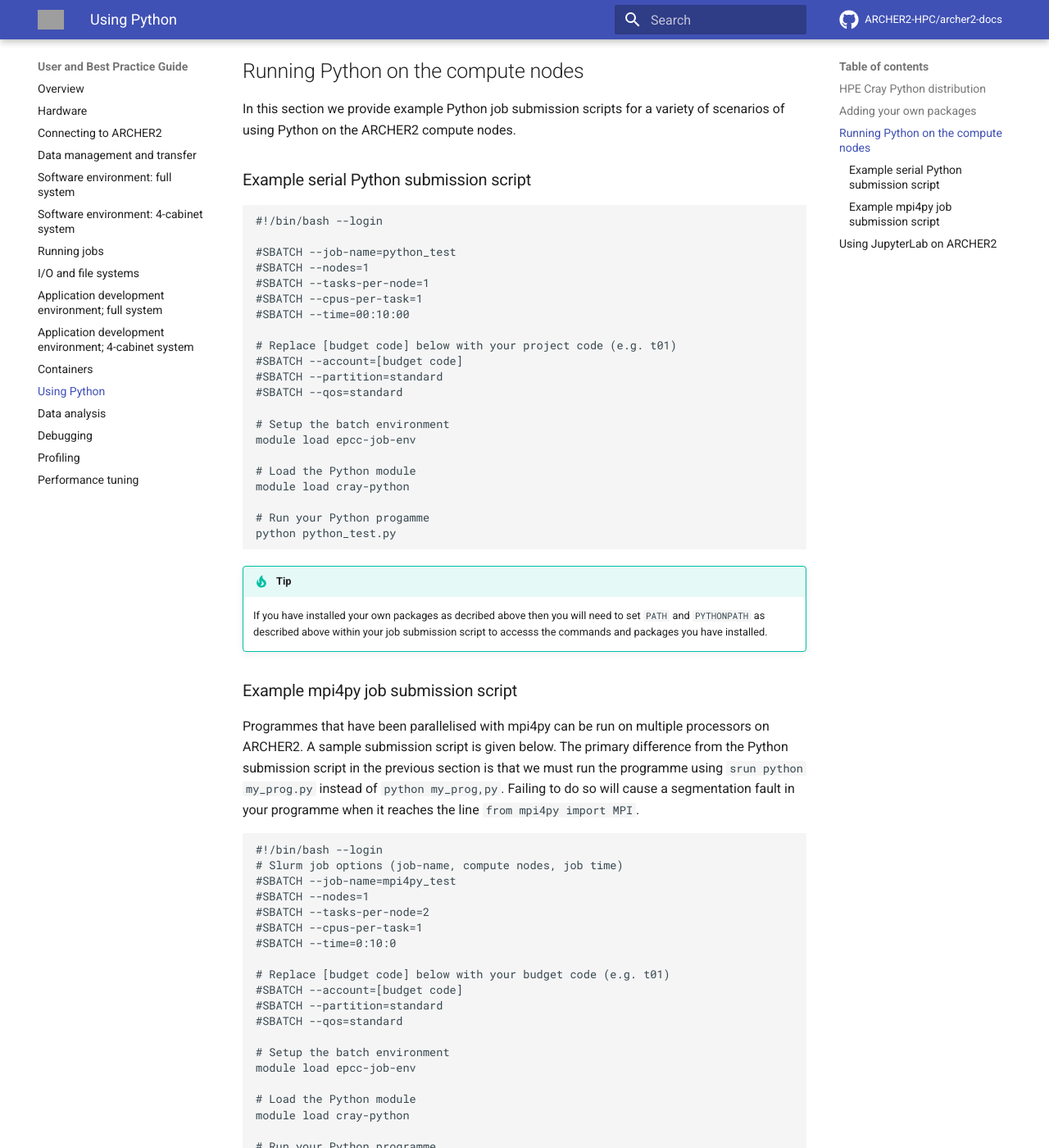
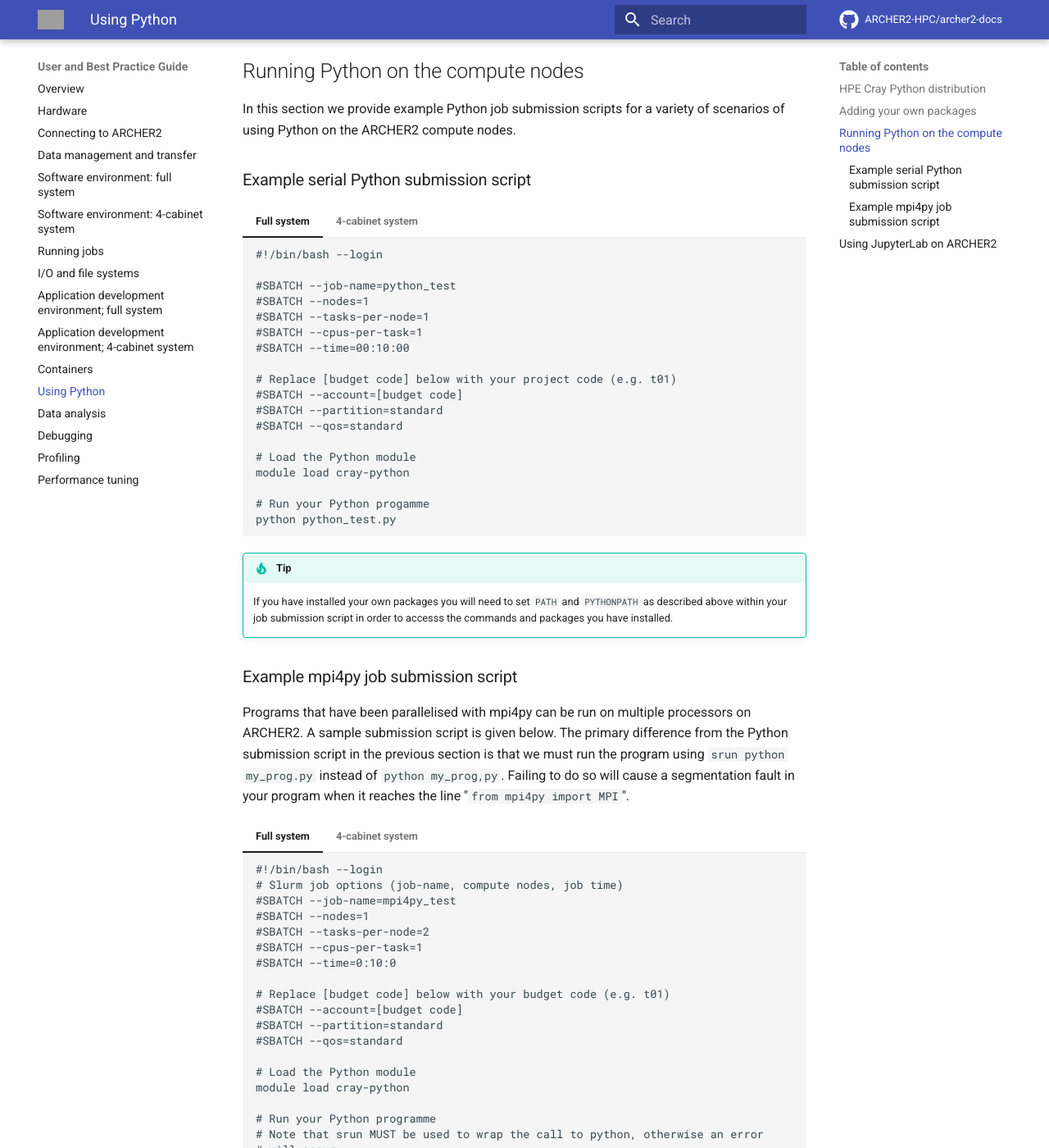
Before and after one commit to ARCHER2-HPC/archer2-docs, an MkDocs documentation site: the page built from docs/user-guide/python.md, in a window 1280 px wide and 1400 px high, scrolled down 2096 px. Shown: the whole window at 82% size. Built offline with MkDocs 1.6.1 and Material for MkDocs 9.7.7, drawn with Linux system fonts in a browser that asks for light colours; comment, search, counter and statistics services are not loaded; some of the changed lines change nothing that is shown; some of the changed text lies outside the part shown; grey boxes are pictures that could not be loaded.

Commit message:
updated python instructions for 4-cabinet and full system

````diff
--- a/docs/user-guide/python.md
+++ b/docs/user-guide/python.md
@@ -59,7 +59,7 @@
 You will also need to ensure that:
 
 1. the location of commands installed by `pip` are available on the command
-   line by modifying the `PATH` environment variable; and
+   line by modifying the `PATH` environment variable;
 2. any packages you install are available to Python by modifying the
    `PYTHONPATH` environment variable.
 
@@ -94,6 +94,30 @@
 
 ### Example serial Python submission script
 
+=== "Full system"
+    ```
+    #!/bin/bash --login
+
+    #SBATCH --job-name=python_test
+    #SBATCH --nodes=1
+    #SBATCH --tasks-per-node=1
+    #SBATCH --cpus-per-task=1
+    #SBATCH --time=00:10:00
+
+    # Replace [budget code] below with your project code (e.g. t01)
+    #SBATCH --account=[budget code]
+    #SBATCH --partition=standard
+    #SBATCH --qos=standard
+
+    # Load the Python module
+    module load cray-python
+
+    # Run your Python progamme
+    python python_test.py
+    ```
+
+=== "4-cabinet system"
+    ```
     #!/bin/bash --login
 
     #SBATCH --job-name=python_test
@@ -115,22 +139,49 @@
 
     # Run your Python progamme
     python python_test.py
+    ```
 
 !!! tip
-    If you have installed your own packages as decribed above then you will
-    need to set `PATH` and `PYTHONPATH` as described above within your job
-    submission script to accesss the commands and packages you have installed.
+    If you have installed your own packages you will need to set `PATH` and
+    `PYTHONPATH` as described above within your job submission script in order
+    to accesss the commands and packages you have installed.
 
 ### Example mpi4py job submission script
 
-Programmes that have been parallelised with mpi4py can be run on
+Programs that have been parallelised with mpi4py can be run on
 multiple processors on ARCHER2. A sample submission script is given
 below. The primary difference from the Python submission script in the
-previous section is that we must run the programme using
+previous section is that we must run the program using
 `srun python my_prog.py` instead of `python my_prog,py`. Failing to do so will
-cause a segmentation fault in your programme when it reaches the line
-`from mpi4py import MPI`.
+cause a segmentation fault in your program when it reaches the line
+"`from mpi4py import MPI`".
 
+=== "Full system"
+    ```
+    #!/bin/bash --login
+    # Slurm job options (job-name, compute nodes, job time)
+    #SBATCH --job-name=mpi4py_test
+    #SBATCH --nodes=1
+    #SBATCH --tasks-per-node=2
+    #SBATCH --cpus-per-task=1
+    #SBATCH --time=0:10:0
+
+    # Replace [budget code] below with your budget code (e.g. t01)
+    #SBATCH --account=[budget code]
+    #SBATCH --partition=standard
+    #SBATCH --qos=standard
+
+    # Load the Python module
+    module load cray-python
+
+    # Run your Python programme
+    # Note that srun MUST be used to wrap the call to python, otherwise an error
+    # will occur
+    srun python mpi4py_test.py
+    ```
+
+=== "4-cabinet system"
+    ```
     #!/bin/bash --login
     # Slurm job options (job-name, compute nodes, job time)
     #SBATCH --job-name=mpi4py_test
@@ -154,15 +205,16 @@
     # Note that srun MUST be used to wrap the call to python, otherwise an error
     # will occur
     srun python mpi4py_test.py
+    ```
 
 ## Using JupyterLab on ARCHER2
 
-It is possible to view and run Jupyter notebooks that are on both login nodes
+It is possible to view and run Jupyter notebooks from both login nodes
 and compute nodes of ARCHER2.
 
 !!! note
-    You can test these on the login nodes, but please do not attempt to run any
-    computationally intensive jobs on them. Jobs may get killed once they hit a
+    You can test such notebooks on the login nodes, but please do not attempt to
+    run any computationally intensive work. Jobs may get killed once they hit a
     CPU limit on login nodes.
 
 Please follow these steps:
@@ -206,9 +258,17 @@
    step 5.
 
 4. Open a new terminal window on your laptop, and run the following command:
-   ```
-   ssh <username>@login.archer2.ac.uk -L8888:<node_id>:8888
-   ```
+
+=== "Full system"
+    ```
+    ssh <username>@login.archer2.ac.uk -L8888:<node_id>:8888
+    ```
+
+=== "4-cabinet system"
+    ```
+    ssh <username>@login-4c.archer2.ac.uk -L8888:<node_id>:8888
+    ```
+
    where `<username>` is your username, and `<node_id>` is the node id we're
    currently on (on a login node, this will be `uan01`, or similar; on a compute
    node, it will be a mix of numbers and letters). In our example, `<node_id>`
````
